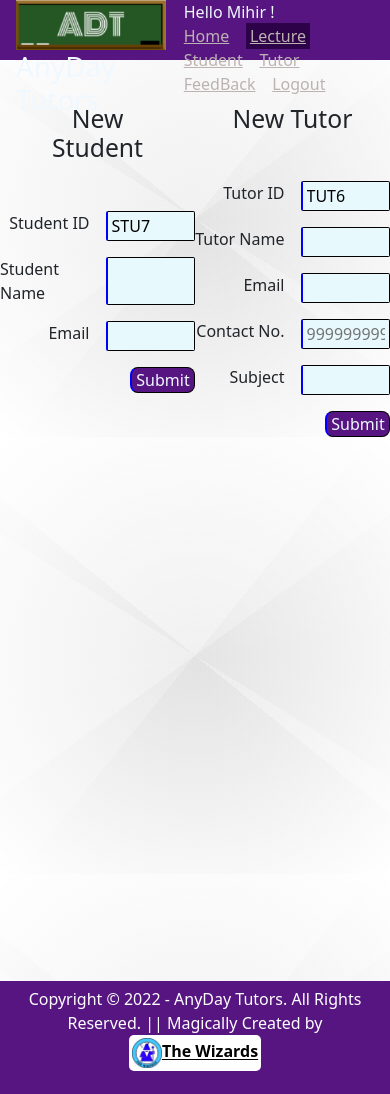
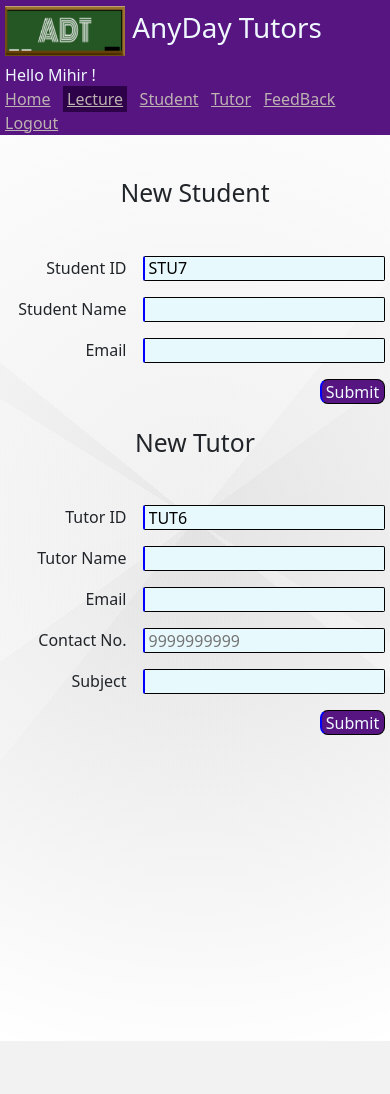
Before and after one commit to Mihir-1407/Client-4, a PHP site: page /admin/admin.php in a window 390 px wide. After the commit the page ends 1041 px from the top, so only its background shows below. Run offline with PHP 8.4, Linux system fonts and the light colour scheme; a user stored in the database is signed in; data comes from the database, SQL or seed files in the repository; data that the repository does not hold is empty.

Commit message:
responsiveness

```diff
--- a/admin/admin.php
+++ b/admin/admin.php
@@ -105,7 +105,7 @@
 
 
 ?>
-
+<div class="page-wrap">
 <section class="adminhome">
     <div class="addnew">
         <div class="new_student">
@@ -170,6 +170,7 @@
         </div>
     </div>
 </section>
+</div>
 
 
 <?php include '../footer.php';?>
--- a/admin/displayTutor.php
+++ b/admin/displayTutor.php
@@ -15,6 +15,8 @@
 
 
 ?>
+
+<div class="page-wrap">
 <section>
 <div>
     <div class="disptut">
@@ -91,6 +93,7 @@
     </div>
 </div>
 </section>
+</div>
 
 <?php
     include "../footer.php";
--- a/admin/editStudent.php
+++ b/admin/editStudent.php
@@ -14,6 +14,8 @@
     if(count($result) > 0){
 
 ?>
+
+<div class="page-wrap">
 <div class="form">
     <h2>Edit Student Info</h2>
     <form action="<?php $_SERVER['PHP_SELF']?>" class="a_form" method="post">
@@ -55,6 +57,7 @@
 
     ?>
 </div>
+</div>
 
 <?php
     }
--- a/admin/editTutor.php
+++ b/admin/editTutor.php
@@ -14,6 +14,8 @@
     if(count($result) > 0){
 
 ?>
+
+<div class="page-wrap">
 <div class="form">
     <h2>Edit Tutor Info</h2>
     <form action="<?php $_SERVER['PHP_SELF']?>" class="a_form" method="post">
@@ -61,8 +63,10 @@
         }
 
     ?>
+</div>
+</div>
 
-</div>
+
 <?php
     }
     include '../footer.php';
--- a/admin/header.php
+++ b/admin/header.php
@@ -42,6 +42,9 @@
                 $sqlA -> close();
                 }
                 ?>
+
+                <div class="nav-items">
+
                 <a href="admin.php?id=<?php echo $id?>">Home</a>&nbsp;&nbsp;&nbsp;
                 <div class="dropdown">
                     <a class="dropbtn" href="" onclick="return false">Lecture</a>&nbsp;&nbsp;&nbsp;
@@ -53,7 +56,8 @@
                 <a href="displayStudent.php?id=<?php echo $id?>">Student</a>&nbsp;&nbsp;&nbsp;
                 <a href="displayTutor.php?id=<?php echo $id?>">Tutor</a>&nbsp;&nbsp;&nbsp;
                 <a href="displayFeedback.php?id=<?php echo $id?>">FeedBack</a>&nbsp;&nbsp;&nbsp;
-                <a href="../logout.php">Logout</a>&nbsp;&nbsp;
+                <a href="../logout.php">Logout</a>
+                </div>
             </div>
         </div>
     </header>
--- a/admin/lectureSchedule.php
+++ b/admin/lectureSchedule.php
@@ -121,6 +121,7 @@
 
 ?>
 
+<div class="page-wrap">
 <section>
     <h2>Schedule Lecture</h2>
     <div class="form">
@@ -159,6 +160,7 @@
         </form>
     </div>
 </section>
+</div>
 
 <?php
     include "../footer.php";
--- a/admin/lectureTakenDisplay.php
+++ b/admin/lectureTakenDisplay.php
@@ -7,6 +7,7 @@
 <br>
 <br>
 
+<div class="page-wrap">
 <div>
 
     <h2>Lectures Conducted</h2><br>
@@ -185,6 +186,8 @@
 
 </div>
 
+</div>
+
 <?php
     include "../footer.php";
 ?>
--- a/css/styles.css
+++ b/css/styles.css
@@ -1,6 +1,12 @@
 * {
     margin: 0;
     padding: 0;
+}
+
+html,
+body {
+    height: 100%;
+    overflow-x: hidden;
 }
 
 body {
@@ -36,6 +42,7 @@
 
 
 input {
+    height: 25px;
     width: 100%;
     border: none;
     background-color: #E8F9FD;
@@ -63,7 +70,7 @@
 }
 
 
-input:focus textarea:focus{
+input:focus textarea:focus {
     outline: none;
     border-left: 2px rgb(0, 234, 255) solid;
 }
@@ -86,6 +93,7 @@
 div.head_admin {
     display: flex;
     justify-content: space-between;
+    flex-wrap: wrap;
     width: 100%;
     height: 60px;
     background-color: #571581;
@@ -121,7 +129,7 @@
 
 .login form {
     grid-template-columns: 1fr 3fr;
-    grid-gap: 2rem;
+    grid-gap: 3rem;
     justify-content: flex-end;
 }
 
@@ -131,6 +139,7 @@
     justify-items: center;
     justify-content: space-evenly;
     align-items: flex-start;
+    flex-wrap: wrap;
 }
 
 .company h1:hover {
@@ -215,9 +224,22 @@
     background-color: #2E0249;
 }
 
+.page-wrap {
+    min-height: 100%;
+    margin-bottom: -60px;
+    overflow-x: scroll;
+}
+
+.page-wrap:after {
+    height: 60px;
+    content: "";
+    display: block;
+}
+
+
 footer {
-    position: absolute;
-    top: calc(100vh - 92px);
+    height: 60px;
+    bottom: 0%;
     width: 100%;
     margin-top: 2rem;
     background-color: #571581;
@@ -253,3 +275,59 @@
 .disclaimer {
     display: none !important;
 }
+
+@media screen and (max-width:992px) {
+    div.header {
+        width: 100%;
+        margin: 0%;
+        border-radius: 0%;
+        padding: 5px;
+    }
+
+    div.form {
+        width: 50%;
+    }
+}
+
+
+@media screen and (max-width:576px) {
+
+    .head_admin .company,
+    .head_admin .navigation {
+        margin-left: 5px;
+    }
+
+    div.form {
+        width: 70%;
+    }
+
+    div form {
+        grid-template-columns: 1fr 2fr;
+    }
+
+    h1 {
+        margin: 2% 0%;
+    }
+
+    .header img {
+        margin-right: 0.5rem;
+    }
+
+    div.head_admin {
+        height: fit-content;
+    }
+
+    .nav-items {
+        display: flex;
+        flex-wrap: wrap;
+    }
+
+    .company img {
+        height: 30;
+        width: 120px;
+    }
+
+    footer {
+        height: 90px;
+    }
+}
--- a/feedback.php
+++ b/feedback.php
@@ -116,6 +116,7 @@
         </style>
     </head>
 <body>
+<div class="page-wrap">
     <div>
         <h1>Thank You for choosing AnyDay Tutors!</h1><h3 style="text-align: center;">Please click the Payment link below for the payment. Also, you can fill up the Feedback form below to help us get better.</h3>
         <form action="<?php $_SERVER['PHP_SELF']?>" method="post">
@@ -258,5 +259,7 @@
             </div>
         </form>
     </div>
+    <?php include 'footer.php'?>
+</div>
 </body>
 </html>
--- a/footer.php
+++ b/footer.php
@@ -4,7 +4,6 @@
         <img class="logo-bottom" src="./wiz.png">The&nbsp;Wizards
       </a>
 </p>
-
 </footer>
 </body>
 </html>
--- a/header.php
+++ b/header.php
@@ -2,7 +2,6 @@
 include 'company.php';
 include 'config.php';
 ?>
-
 <!DOCTYPE html>
 <html lang="en">
 <head>
--- a/index.php
+++ b/index.php
@@ -59,8 +59,8 @@
 
 <?php
 include 'header.php';
-
 ?>
+<div class="page-wrap">
 <div class="login">
     <div class="header">
         <h1><?php echo $company_logo?><?php echo $company_name?>
@@ -79,5 +79,5 @@
         </form>
     </div>
 </div>
-
+</div>
 <?php include 'footer.php'?>
--- a/tutor/lectureEntry.php
+++ b/tutor/lectureEntry.php
@@ -124,7 +124,7 @@
 
 
 ?>
-
+<div class="page-wrap">
 <section>
     <div class="form">
         <form action="<?php $_SERVER['PHP_SELF']?>" class="a_form" method="post" autocomplete="off">
@@ -201,6 +201,7 @@
         ?>
     </div>
 </section>
+</div>
 
 
 <?php
--- a/tutor/scheduledLecture.php
+++ b/tutor/scheduledLecture.php
@@ -4,7 +4,7 @@
     $curr_time = date('H:i:s');
 
 ?>
-
+<div class="page-wrap">
 <div>
 <div class="dispstu"><br><br>
     <h2>Scheduled Lectures</h2><br>
@@ -83,7 +83,7 @@
         </tbody>
 
     </table>
-
+</div>
 
     <?php
         include '../footer.php';
```
Also changed, not shown: admin/displayFeedback.php (+3 -8 lines), admin/displayStudent.php (+3 -7 lines).
